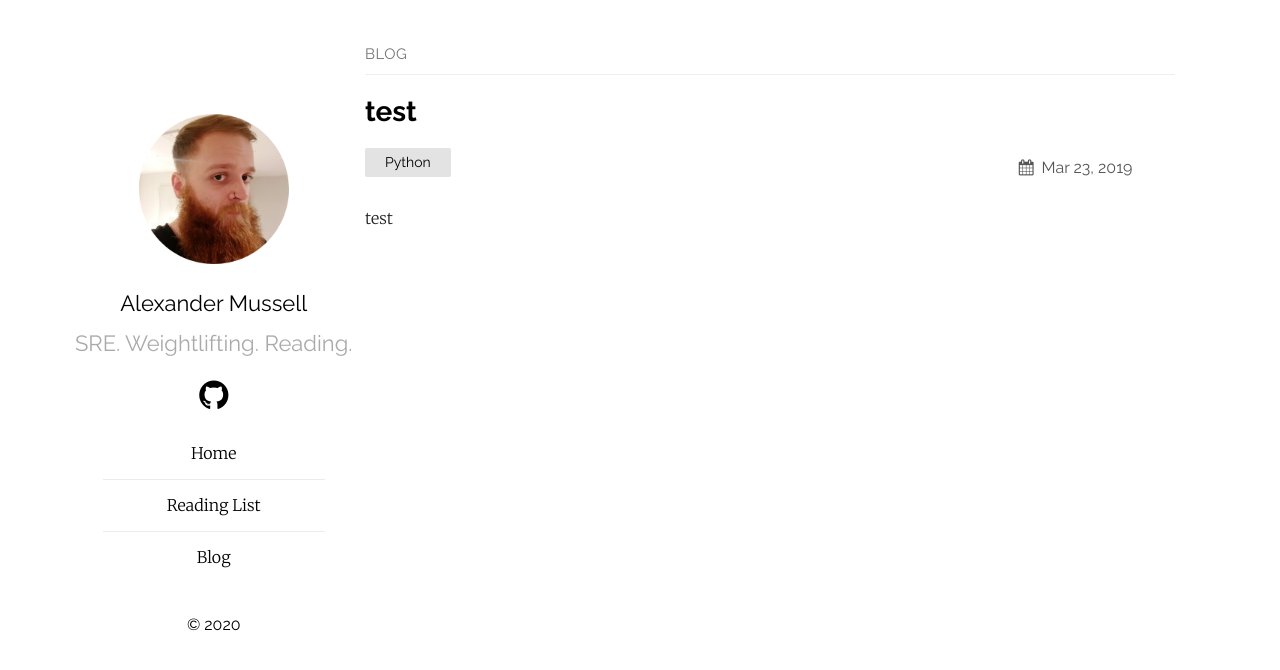
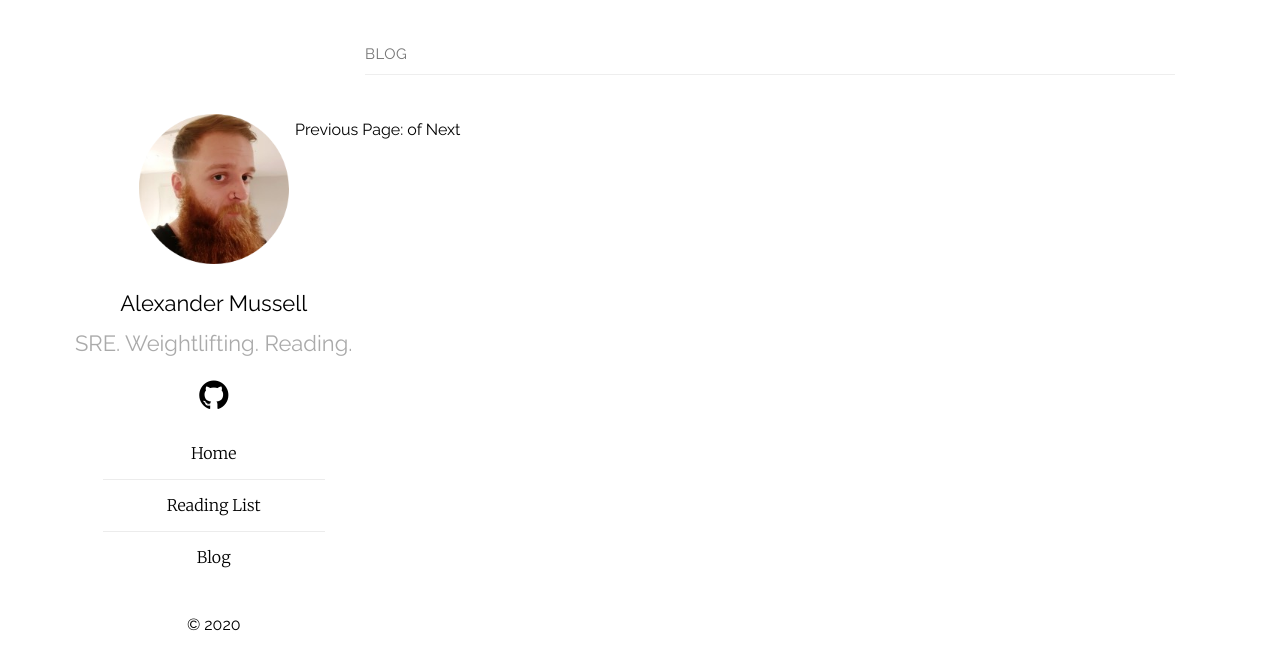
Before and after one commit to AlexMussell/alexmussell.github.io, a Jekyll site: the page built from blog.md, in a window 1280 px wide. Shown: the top 670 px of the page. Built offline with Jekyll 4.4.1, drawn with Linux system fonts in a browser that asks for light colours.

Commit message:
pagination of posts start

```diff
--- a/Gemfile
+++ b/Gemfile
@@ -2,3 +2,5 @@
 
 source "https://rubygems.org"
 gemspec
+gem "jekyll"
+gem "jekyll-paginate"
--- a/_config.yml
+++ b/_config.yml
@@ -29,9 +29,13 @@ plainwhite:
   #   beyond-good-and-evil: https://www.amazon.co.uk/Beyond-Good-Evil-Friedrich-Nietzsche/dp/1497415764
 
 
+paginate: 5
+paginate_path: "/_layouts/page:num/"
+
 # Build settings
 remote_theme: plainwhite
 
 plugins:
   - jekyll-seo-tag
+  - jekyll-paginate
 #  - jekyll-feed
--- a/_layouts/blog.html
+++ b/_layouts/index.html
@@ -16,7 +16,7 @@ layout: default
 
 
 
-    {%- for post in site.posts -%}
+    {%- for post in paginator.posts -%}
       <li>
         {%- assign date_format = site.plainwhite.date_format | default: "%b %-d, %Y" -%}
         <a class="post-link" href="{{ post.url | relative_url }}">
@@ -41,8 +41,28 @@ layout: default
     {%- endfor -%}
   </ul>
 
+  <!-- Pagination links -->
+  <div class="pagination">
+    {% if paginator.previous_page %}
+      <a href="{{ paginator.previous_page_path }}" class="previous">
+        Previous
+      </a>
+    {% else %}
+      <span class="previous">Previous</span>
+    {% endif %}
+    <span class="page_number ">
+      Page: {{ paginator.page }} of {{ paginator.total_pages }}
+    </span>
+    {% if paginator.next_page %}
+      <a href="{{ paginator.next_page_path }}" class="next">Next</a>
+    {% else %}
+      <span class="next ">Next</span>
+    {% endif %}
+  </div>
   <!-- <p class="feed-subscribe"><svg class="svg-icon orange">
 		<use xlink:href="{{ '/assets/minima-social-icons.svg#rss' | relative_url }}"></use>
 	</svg><a href="{{ "/feed.xml" | relative_url }}">Subscribe</a></p> -->
 {%- endif -%}
 </ul>
+
+<!-- https://stackoverflow.com/questions/29159078/jekyll-paginate/29177455#29177455 -->
```
Also changed, not shown: blog.md (+1 -1 lines), Gemfile.lock, _posts/2020-01-01-test copy 2.markdown (added), _posts/2020-01-01-test copy 3.markdown (added), _posts/2020-01-01-test copy 4.markdown (added), _posts/2020-01-01-test copy 5.markdown (added), _posts/2020-01-01-test copy.markdown (added), _posts/2020-01-01-test.markdown (added).
